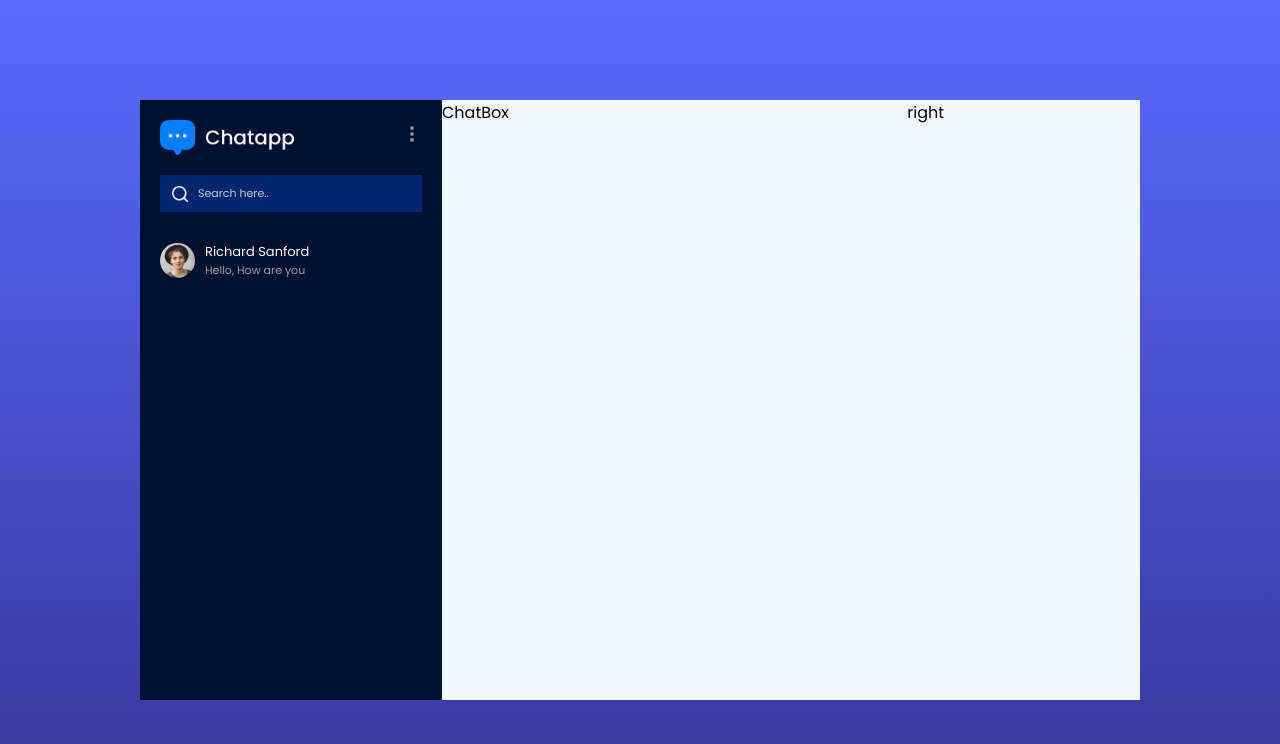
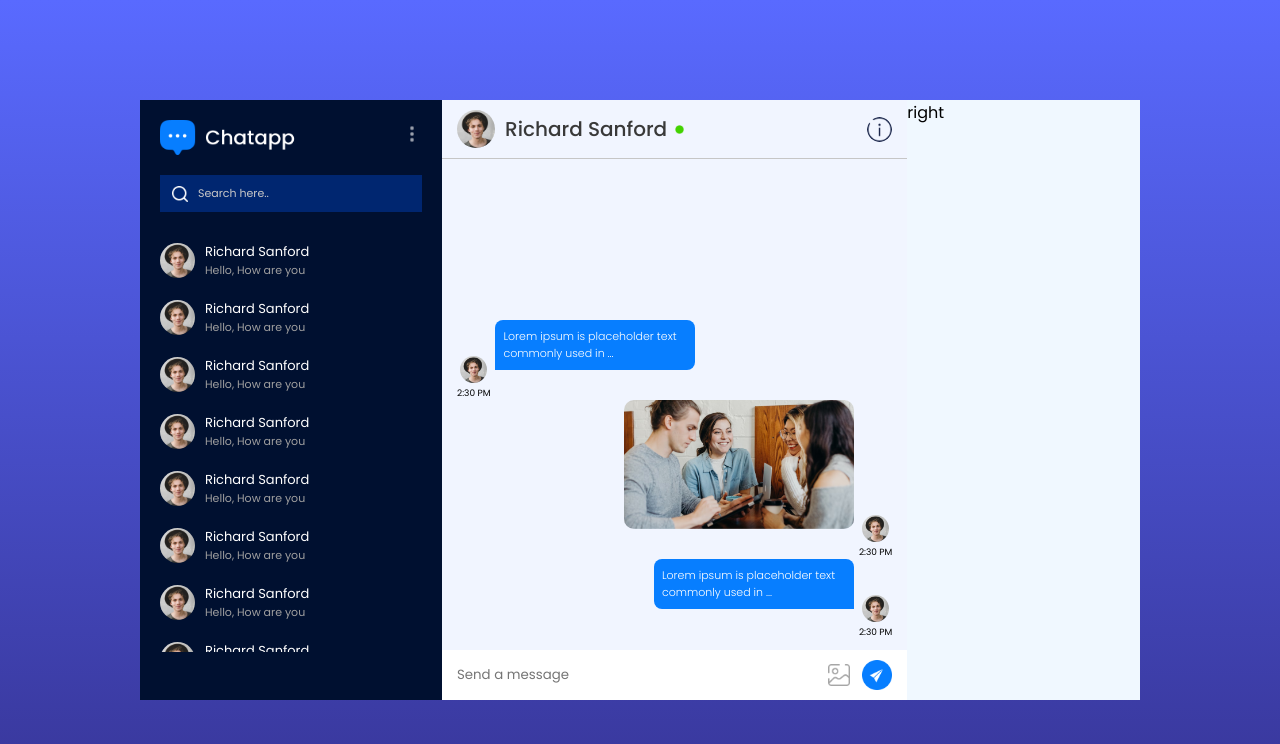
Before and after one commit to deepak96937/DeepakMessenger, a React (Vite) app: page /chat in a window 1280 px wide. Shown: the top 744 px of the page. Built offline with nearby package versions, Linux system fonts and the light colour scheme.

Commit message:
add component chatBox for chat

```diff
--- a/src/components/ChatBox/ChatBox.css
+++ b/src/components/ChatBox/ChatBox.css
@@ -0,0 +1,117 @@
+.chat-box {
+  height: 75vh;
+  position: relative;
+  background-color: #f1f5ff;
+}
+
+.chat-user {
+  padding: 10px 15px;
+  display: flex;
+  align-items: center;
+  gap: 10px;
+  border-bottom: 1px solid #c6c6c6;
+}
+
+.chat-user img {
+  width: 25px;
+  border-radius: 50%;
+}
+
+.chat-user img:first-child {
+  width: 38px;
+  aspect-ratio: 1/1;
+}
+
+.chat-user p {
+  flex: 1;
+  font-weight: 500;
+  font-size: 20px;
+  color: #393939;
+  display: flex;
+  align-items: center;
+  gap: 5px;
+}
+
+.chat-input {
+  display: flex;
+  align-items: center;
+  gap: 12px;
+  padding: 10px 15px;
+  background: white;
+  position: absolute;
+  bottom: 0;
+  left: 0;
+  right: 0;
+}
+
+.chat-input img {
+  width: 30px;
+  cursor: pointer;
+}
+
+.chat-input label {
+  display: flex;
+}
+
+.chat-input label img {
+  width: 22px;
+}
+
+.chat-input input {
+  flex: 1;
+  border: none;
+  outline: none;
+}
+
+.chat-msg {
+  height: calc(100% - 70px);
+  padding-bottom: 50px;
+  overflow-y: scroll;
+  display: flex;
+  flex-direction: column-reverse;
+}
+
+.s-msg div img, .r-msg div img{
+  width: 27px;
+  aspect-ratio: 1/1;
+  border-radius: 50px;
+}
+
+.s-msg, .r-msg{
+  display: flex;
+  align-items: end;
+  justify-content: end;
+  gap: 5px;
+  padding: 0px 15px;
+}
+
+.r-msg {
+  flex-direction: row-reverse;
+  justify-content: start;
+}
+
+.msg{
+  color: white;
+  background-color: #077EFF;
+  padding: 8px;
+  max-width: 200px;
+  font-size: 11px;
+  font-weight: 300;
+  border-radius: 8px 8px 0px 8px;
+  margin-bottom: 30px;
+}
+
+.r-msg .msg{
+  border-radius: 8px 8px 8px 0px;
+}
+
+.s-msg div, .r-msg div{
+  text-align: center;
+  font-size: 9px;
+}
+
+.msg-img{
+  max-width: 230px;
+  margin-bottom: 30px;
+  border-radius: 10px;
+}
--- a/src/components/ChatBox/ChatBox.jsx
+++ b/src/components/ChatBox/ChatBox.jsx
@@ -1,12 +1,58 @@
-import React from 'react'
-import './ChatBox.css'
+import React from "react";
+import "./ChatBox.css";
+import assets from "../../assets/assets";
 
 const ChatBox = () => {
   return (
-    <div>
-      ChatBox
+    <div className=" chat-box">
+      <div className="chat-user">
+        <img src={assets.profile_img} alt="" />
+        <p>
+          Richard Sanford <img className="dot" src={assets.green_dot} alt="" />
+        </p>
+        <img src={assets.help_icon} alt="" />
+      </div>
+
+      <div className="chat-msg">
+        <div className="s-msg">
+          <p className="msg">
+            Lorem ipsum is placeholder text commonly used in ...
+          </p>
+          <div>
+            <img src={assets.profile_img} alt="" />
+            <p>2:30 PM</p>
+          </div>
+        </div>
+
+        <div className="s-msg">
+         <img className="msg-img" src={assets.pic1} alt="" />
+          <div>
+            <img src={assets.profile_img} alt="" />
+            <p>2:30 PM</p>
+          </div>
+        </div>
+
+        <div className="r-msg">
+          <p className="msg">
+            Lorem ipsum is placeholder text commonly used in ...
+          </p>
+          <div>
+            <img src={assets.profile_img} alt="" />
+            <p>2:30 PM</p>
+          </div>
+        </div>
+      </div>
+
+      <div className="chat-input">
+        <input type="text" placeholder="Send a message" />
+        <input type="file" id="image" accept="image/png, image/jpeg" hidden />
+        <label htmlFor="image">
+          <img src={assets.gallery_icon} alt="" />
+        </label>
+        <img src={assets.send_button} alt="" />
+      </div>
     </div>
-  )
-}
+  );
+};
 
-export default ChatBox
+export default ChatBox;
--- a/src/components/LeftSidebar/LeftSidebar.css
+++ b/src/components/LeftSidebar/LeftSidebar.css
@@ -80,3 +80,11 @@
     color: #9f9f9f;
     font-size: 11px;
 }
+
+.fridends:hover{
+    background-color: #077EFF;
+}
+
+.fridends:hover span{
+    color: white;
+}
--- a/src/components/LeftSidebar/LeftSidebar.jsx
+++ b/src/components/LeftSidebar/LeftSidebar.jsx
@@ -19,13 +19,17 @@
       </div>
 
       <div className="ls-list">
-        <div className="fridends">
+        {Array(12)
+          .fill("")
+          .map((item, index) => (
+            <div key={index} className="fridends">
               <img src={assets.profile_img} alt="" />
               <div>
                 <p>Richard Sanford</p>
                 <span>Hello, How are you</span>
               </div>
             </div>
+          ))}
       </div>
     </div>
   );
--- a/src/index.css
+++ b/src/index.css
@@ -11,3 +11,7 @@
 ::-webkit-scrollbar{
   display: none;
 }
+
+img.dot{
+  width: 15px !important;
+}
--- a/src/pages/Chat/Chat.css
+++ b/src/pages/Chat/Chat.css
@@ -5,7 +5,7 @@
   place-items: center;
 }
 
-.chat-container{
+.chat-container {
   width: 95%;
   height: 75vh;
   max-width: 1000px;
```
Lines whose indentation alone changed are shown as unchanged.
